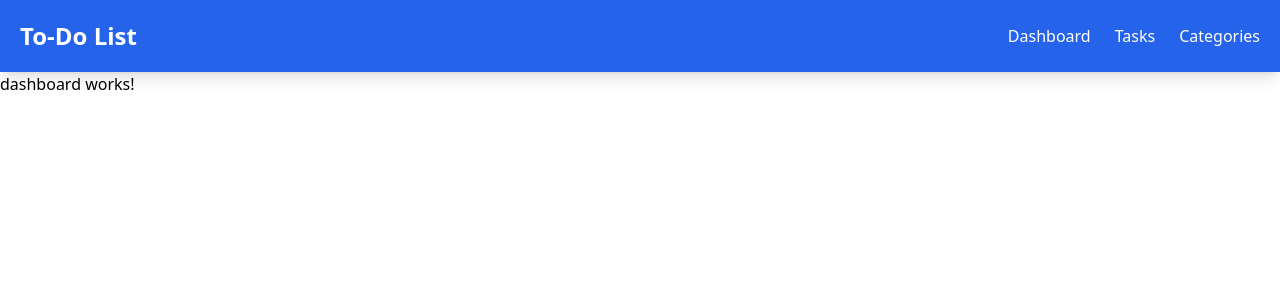
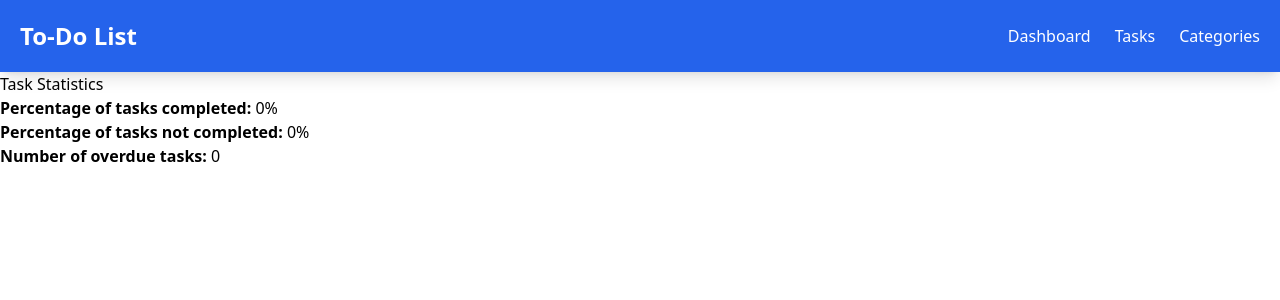
Before and after one commit to JavaAura/Termoussi_Lamiaa_S5_B1_ToDoList-, an Angular app: page / in a window 1280 px wide. Shown: the top 300 px of the page. Built offline with nearby package versions, Linux system fonts and the light colour scheme.

Commit message:
TOD-12 stats

```diff
--- a/src/app/app.routes.ts
+++ b/src/app/app.routes.ts
@@ -9,9 +9,7 @@ import { CategoryFormComponent } from './components/category-form/category-form.
 export const routes: Routes = [
     { path: '', component: DashboardComponent  },
     { path: 'tasks', component: TasksListComponent },
-    { path: 'task-form', component: TaskFormComponent },
     { path: 'categories', component: CategoriesListComponent },
-    {path: 'category-form',component:CategoryFormComponent}
 ];
 
 @NgModule({
--- a/src/app/components/categories-list/categories-list.component.ts
+++ b/src/app/components/categories-list/categories-list.component.ts
@@ -19,7 +19,6 @@ export class CategoriesListComponent implements OnInit {
 
   constructor(private categoryService: CategoryService, private router: Router) { }
   ngOnInit(): void {
-    // Subscribe to the categories observable to get the updated list
     this.categoryService.categories$.subscribe((categories) => {
       this.categories = categories;
     });
@@ -36,13 +35,12 @@ export class CategoriesListComponent implements OnInit {
   }
 
 
-  // Hide the form after saving the category
   onCategorySaved(category: Category) {
     this.showCategoryForm = false;
-    this.categoryToUpdate = null; // Reset categoryToUpdate
+    this.categoryToUpdate = null;
     console.log('Category saved:', category);
   }
-  // Delete category
+
   onDeleteCategory(category: Category) {
     console.log(' Category to delete:', category);
      this.categoryService.deleteCategory(category);
--- a/src/app/components/category-form/category-form.component.html
+++ b/src/app/components/category-form/category-form.component.html
@@ -6,7 +6,6 @@
             <input type="text" id="categoryName" class="form-control border p-2 w-full" [(ngModel)]="categoryName"
                 name="categoryName" required minlength="3" #categoryNameInput="ngModel" />
 
-            <!-- Validation Messages -->
             <div *ngIf="categoryNameInput.invalid && categoryNameInput.touched" class="text-red-500 mt-2">
                 <small *ngIf="categoryNameInput.errors?.['required']" class="block">Category name is required.</small>
                 <small *ngIf="categoryNameInput.errors?.['minlength']" class="block">Category name must be at least 3
@@ -14,7 +13,6 @@
             </div>
         </div>
 
-        <!-- Submit Button -->
         <button type="submit" class="btn btn-primary bg-blue-500 text-white p-2 rounded mt-4"
             [disabled]="categoryForm.invalid">
             {{ categoryToUpdate ? 'Update Category' : 'Add Category' }}
--- a/src/app/components/category-form/category-form.component.ts
+++ b/src/app/components/category-form/category-form.component.ts
@@ -14,12 +14,12 @@ import { Category } from '../../models/category.model';
   styleUrl: './category-form.component.scss'
 })
 export class CategoryFormComponent {
-  categoryName: string = ''; // To hold the category name input
-  @Input() categoryToUpdate: Category | null = null; // Input to update category
+  categoryName: string = '';
+  @Input() categoryToUpdate: Category | null = null;
   @Output() categorySaved = new EventEmitter<Category>();
   errorMessage: string = '';
 
-  constructor(private categoryService: CategoryService, private router: Router, private route: ActivatedRoute) { }
+  constructor(private categoryService: CategoryService) { }
 
   ngOnInit(): void {
     if (this.categoryToUpdate) {
@@ -33,7 +33,6 @@ export class CategoryFormComponent {
       try {
         let updatedCategory: Category;
         if (this.categoryToUpdate) {
-          // Update existing category, include id along with name
           updatedCategory = { ...this.categoryToUpdate, name: this.categoryName };
           this.categoryService.updateCategory(this.categoryToUpdate, this.categoryName);
           console.log('Category Updated:', updatedCategory);
--- a/src/app/components/dashboard/dashboard.component.html
+++ b/src/app/components/dashboard/dashboard.component.html
@@ -1 +1,8 @@
-<p>dashboard works!</p>
+<div>
+    <h2>Task Statistics</h2>
+    <div>
+        <p><strong>Percentage of tasks completed:</strong> {{ completedPercentage | number:'1.0-2' }}%</p>
+        <p><strong>Percentage of tasks not completed:</strong> {{ notCompletedPercentage | number:'1.0-2' }}%</p>
+        <p><strong>Number of overdue tasks:</strong> {{ overdueTasksCount }}</p>
+    </div>
+</div>
--- a/src/app/components/dashboard/dashboard.component.ts
+++ b/src/app/components/dashboard/dashboard.component.ts
@@ -1,12 +1,48 @@
-import { Component } from '@angular/core';
+import { Component, OnInit } from '@angular/core';
+import { TaskService } from '../../services/task.service';
+import { Task } from '../../models/task.model';
+import { CommonModule } from '@angular/common';
 
   @Component({
     selector: 'app-dashboard',
     standalone: true,
-  imports: [],
+    imports: [CommonModule],
     templateUrl: './dashboard.component.html',
     styleUrl: './dashboard.component.scss'
   })
-export class DashboardComponent {
+  export class DashboardComponent implements OnInit {
+    tasks: Task[] = [];
+    completedPercentage: number = 0;
+    notCompletedPercentage: number = 0;
+    overdueTasksCount: number = 0;
 
+    constructor(private taskService: TaskService) { }
+
+    ngOnInit(): void {
+      this.taskService.tasks$.subscribe((tasks: Task[]) => {
+        this.tasks = tasks;
+        this.calculateStatistics();
+      });
     }
+
+    calculateStatistics(): void {
+      const totalTasks = this.tasks.length;
+      if (totalTasks === 0) {
+        this.completedPercentage = 0;
+        this.notCompletedPercentage = 0;
+        this.overdueTasksCount = 0;
+        return;
+      }
+
+      // Calculate completed and not completed percentages
+      const completedTasks = this.tasks.filter(task => task.status === 'completed').length;
+      this.completedPercentage = (completedTasks / totalTasks) * 100;
+      this.notCompletedPercentage = 100 - this.completedPercentage;
+
+      // Calculate (tasks with due date passed and not completed)
+      const currentDate = new Date();
+      this.overdueTasksCount = this.tasks.filter(task => {
+        return task.status !== 'completed' && new Date(task.dueDate) < currentDate;
+      }).length;
+    }
+  }
--- a/src/app/components/header/header.component.html
+++ b/src/app/components/header/header.component.html
@@ -5,7 +5,6 @@
             <a href="/" class="hover:text-blue-200">To-Do List</a>
         </div>
 
-        <!-- Navigation Links -->
         <ul class="flex space-x-6">
             <li>
                 <a routerLink="/" routerLinkActive="font-bold text-blue-300"
@@ -25,7 +24,7 @@
                     Categories
                 </a>
             </li>
-            <!-- TODO: stats -->
+
         </ul>
     </div>
 </nav>
--- a/src/app/components/task-form/task-form.component.html
+++ b/src/app/components/task-form/task-form.component.html
@@ -38,12 +38,12 @@
                 <label for="status" class="block text-sm font-medium text-gray-700">Status</label>
                 <select id="status" [(ngModel)]="task.status" name="status"
                     class="mt-1 block w-full p-2 border rounded-md" required>
-                    <option value="pending">notStarted</option>
-                    <option value="in-progress">inProgress</option>
+                    <option value="notStarted">notStarted</option>
+                    <option value="inProgress">inProgress</option>
                     <option value="completed">Completed</option>
                 </select>
             </div>
-            <!-- Error Message -->
+
             <div *ngIf="errorMessage" class="text-red-500 mt-2">
                 {{ errorMessage }}
             </div>
--- a/src/app/components/task-form/task-form.component.ts
+++ b/src/app/components/task-form/task-form.component.ts
@@ -21,17 +21,9 @@ export class TaskFormComponent {
   categories: Category[] = [];
   errorMessage: string = '';
   show: boolean = false;
-  maxTitleLength: number = 10;
-  maxDescriptionLength: number = 15;
-  // task: Task = {
-  //   id: 0,
-  //   title: '',
-  //   description: '',
-  //   dueDate: new Date(),
-  //   priority: 'medium',
-  //   status: 'notStarted',
-  //   categoryName: '',
-  // };
+  maxTitleLength: number = 20;
+  maxDescriptionLength: number = 40;
+
   constructor(private taskService: TaskService, private categoryService: CategoryService) { }
   ngOnInit(): void {
     this.categoryService.categories$.subscribe((categories) => {
@@ -43,7 +35,7 @@ export class TaskFormComponent {
   }
   ngOnChanges(changes: SimpleChanges): void {
     if (changes['taskToUpdate'] && changes['taskToUpdate'].currentValue) {
-      this.task = { ...changes['taskToUpdate'].currentValue };  // Populate form fields if task is passed for update
+      this.task = { ...changes['taskToUpdate'].currentValue };
     }
   }
   onSaveTask() {
--- a/src/app/components/tasks-list/tasks-list.component.html
+++ b/src/app/components/tasks-list/tasks-list.component.html
@@ -4,7 +4,6 @@
         <input type="text" [(ngModel)]="searchQuery" placeholder="Search tasks..." (input)="onSearch()">
     </div>
     <h1 class="text-2xl font-semibold mb-6">Task List</h1>
-    <!-- Add Task Button -->
     <button (click)="toggleTaskForm()" class="btn btn-primary mb-4">Add Task</button>
 
     <div  *ngFor="let task of filteredTasks"
--- a/src/app/services/category.service.ts
+++ b/src/app/services/category.service.ts
@@ -16,7 +16,7 @@ export class CategoryService {
     if (categoryExists) {
       throw new Error('Category name must be unique.');
     }
-    // Assign a unique ID if not provided
+
     const newId = currentCategories.length > 0
       ? Math.max(...currentCategories.map(cat => cat.id ?? 0)) + 1
       : 1;
@@ -46,9 +46,7 @@ export class CategoryService {
 
   deleteCategory(categoryToDelete: Category) {
     const currentCategories = this.categoriesSource.value;
-    // Filter out the category to delete
     const updatedCategories = currentCategories.filter(cat => cat.name !== categoryToDelete.name);
-    // Emit the updated list
     this.categoriesSource.next(updatedCategories);
   }
 }
```
Also changed, not shown: src/app/components/categories-list/categories-list.component.html (+2 -7 lines). Lines whose indentation alone changed are shown as unchanged.
